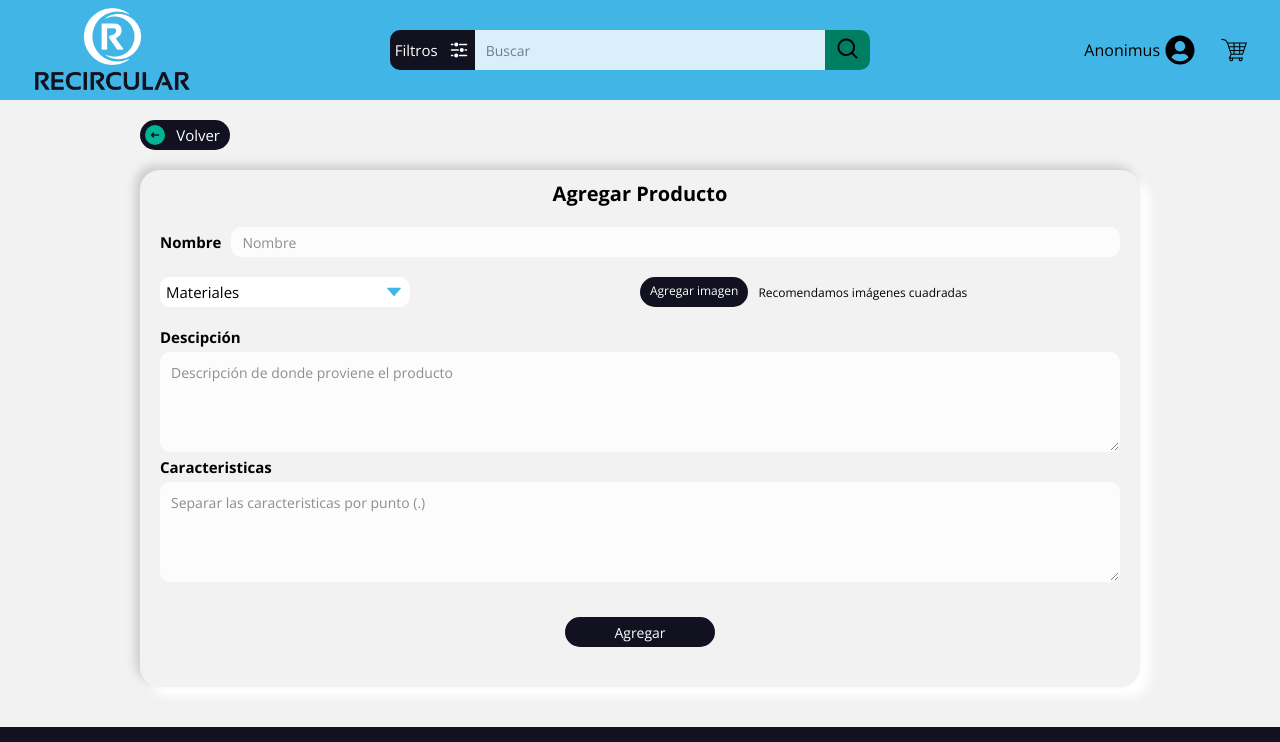
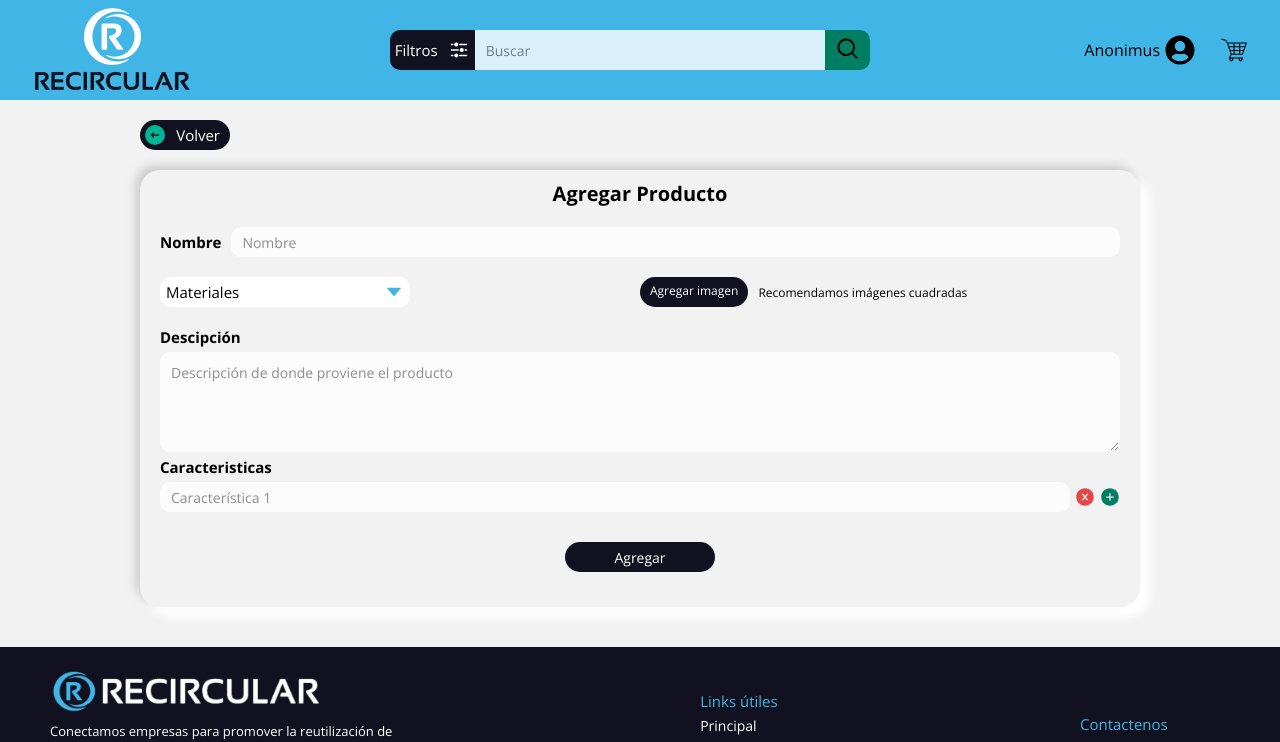
Before and after one commit to DavidBetancurRamirez/Recircular, a React (Vite) app in the folder frontend/: page /agregar in a window 1280 px wide. Shown: the top 742 px of the page. Built offline with nearby package versions, Linux system fonts and the light colour scheme.

Commit message:
Caracteristicas agregado

```diff
--- a/frontend/src/components/Agregar.jsx
+++ b/frontend/src/components/Agregar.jsx
@@ -7,6 +7,7 @@ import Imagenes from "../elements/Imagenes";
 import styled from "styled-components";
 import colores from "../styles/colores";
 import { ContenedorPrincipal, ContenedorSombra, Formulario, Input, InputFlexible, Mitad } from "../styles/varios";
+import Caracteristicas from "../elements/Caracteristicas";
 
 const ContenedorInput = styled.div`
     display: flex;
@@ -18,7 +19,7 @@ const ContenedorInput = styled.div`
 const Boton = styled.button`
     width: 150px;
     height: 30px;
-    margin: 30px auto;
+    margin: 25px auto;
     border: none;
     border-radius: 20px;
     color: #fff;
@@ -37,7 +38,7 @@ const Agregar = () => {
     const [materiales, cambiarMateriales] = useState([])
     const [imagenes, cambiarImagenes] = useState([])
     const [descripcion, cambiarDescripcion] = useState("");
-    const [caracteristicas, cambiarCaracteristicas] = useState("");
+    const [caracteristicas, cambiarCaracteristicas] = useState([""]);
 
 
     return (
@@ -58,10 +59,12 @@ const Agregar = () => {
                                 onChange={(e) => cambiarNombre(e.target.value)}
                             />
                         </ContenedorInput>
+
                         <Mitad>
                             <SelecMateriales materiales={materiales} cambiarMateriales={cambiarMateriales} />
                             <Imagenes imagenes={imagenes} cambiarImagenes={cambiarImagenes} />
                         </Mitad>
+
                         <div>
                             <h3>Descipción</h3>
                             <InputFlexible
@@ -73,17 +76,9 @@ const Agregar = () => {
                                 onChange={(e) => cambiarDescripcion(e.target.value)}
                             />
                         </div>
-                        <div>
-                            <h3>Caracteristicas</h3>
-                            <InputFlexible
-                                required
-                                name = "caracteristicas"
-                                type="text"
-                                placeholder="Separar las caracteristicas por punto (.)"
-                                value={caracteristicas}
-                                onChange={(e) => cambiarCaracteristicas(e.target.value)}
-                            />
-                        </div>
+
+                        <Caracteristicas caracteristicas={caracteristicas} cambiarCaracteristicas={cambiarCaracteristicas} />
+
                         <Boton>Agregar</Boton>
                     </Formulario>
                 </ContenedorSombra>
--- /dev/null
+++ b/frontend/src/elements/Caracteristicas.jsx
@@ -0,0 +1,68 @@
+import styled from "styled-components";
+import { Input } from "../styles/varios";
+import { AiFillCloseCircle, AiFillPlusCircle } from "react-icons/ai"
+import colores from "../styles/colores";
+
+const ContenedorInput = styled.div`
+    display: flex;
+    align-items: center;
+    justify-content: space-between;
+    width: 100%;
+    height: 30px;
+    margin: 5px 0;
+
+    article {
+        display: flex;
+        align-items: center;
+        justify-content: center;
+
+        svg {
+            width: 20px;
+            height: 20px;
+            margin-left: 5px;
+        }
+    }
+`
+
+
+const Caracteristicas = ({ caracteristicas, cambiarCaracteristicas }) => {
+    const agregarCaracteristica = () => {
+        cambiarCaracteristicas([...caracteristicas, ""]);
+    };
+
+    const eliminarCaracteristica = (index) => {
+        if (caracteristicas.length>1) {
+            const nuevasCaracteristicas = [...caracteristicas];
+            nuevasCaracteristicas.splice(index, 1);
+            cambiarCaracteristicas(nuevasCaracteristicas);
+        }
+    };
+
+    const actualizarCaracteristica = (index, valor) => {
+        const nuevasCaracteristicas = [...caracteristicas];
+        nuevasCaracteristicas[index] = valor;
+        cambiarCaracteristicas(nuevasCaracteristicas);
+    };
+
+    return (
+        <div>
+            <h3>Caracteristicas</h3>
+            {caracteristicas.map((caracteristica, index) => (
+                <ContenedorInput key={index}>
+                    <Input
+                        type="text"
+                        placeholder={`Característica ${index + 1}`}
+                        value={caracteristica}
+                        onChange={(e) => actualizarCaracteristica(index, e.target.value)}
+                    />
+                    <article>
+                        <AiFillCloseCircle style={{ color: colores.error }} onClick={() => eliminarCaracteristica(index)} />
+                        <AiFillPlusCircle style={{ color: colores.verdeOscuro }} onClick={agregarCaracteristica} />
+                    </article>
+                </ContenedorInput>
+            ))}
+    </div>
+    )
+}
+
+export default Caracteristicas;
```
